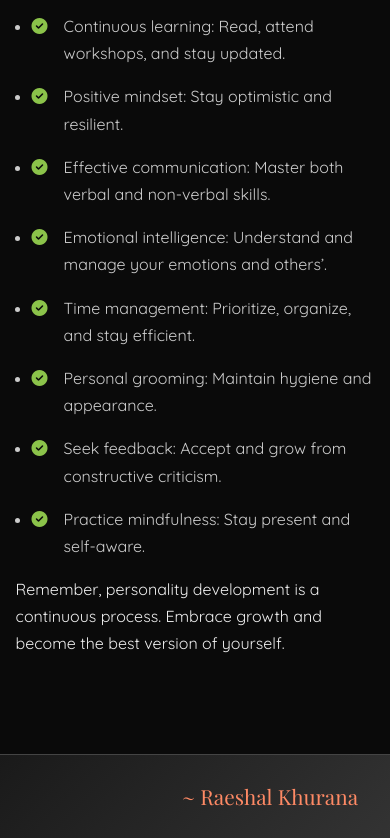
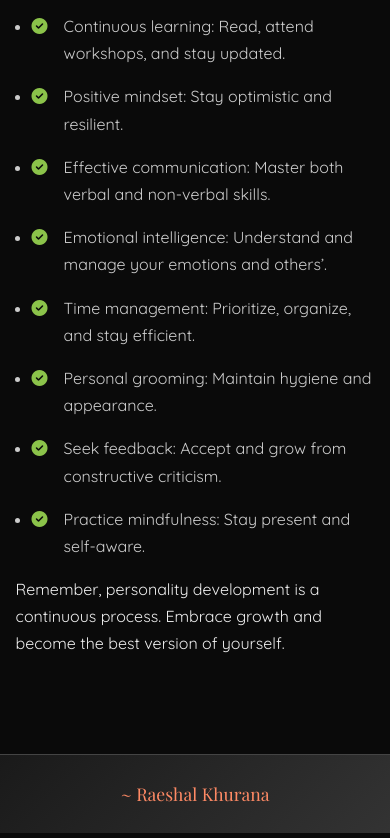
Before and after one commit to Raeshal/Raeshal.github.io, a plain HTML site: page index.html in a window 390 px wide. Shown: the part 804-1642 px from the top of the page. Drawn offline with nearby package versions, Linux system fonts and the light colour scheme.

Commit message:
css update

```diff
--- a/style.css
+++ b/style.css
@@ -101,6 +101,16 @@
       border-top: 1px solid #444;
   }
 
+  /* Responsive adjustment */
+  @media (max-width: 600px) {
+      footer {
+          text-align: center;
+          padding: 1.5rem 1rem;
+          font-size: 1.1rem;
+      }
+  }
+
+
     ::-webkit-scrollbar {
         width: 10px;
     }
```
Lines whose indentation alone changed are shown as unchanged.
